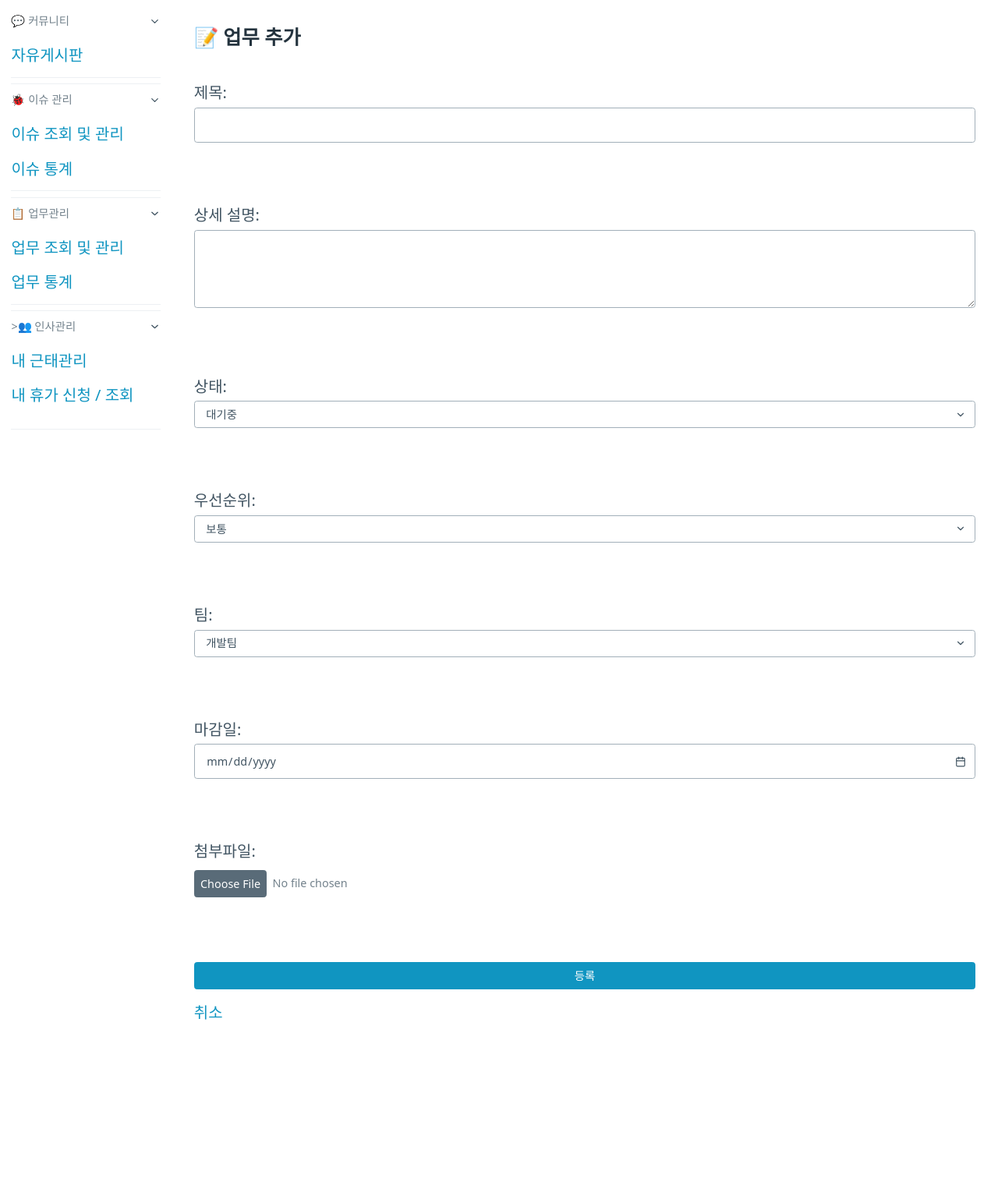
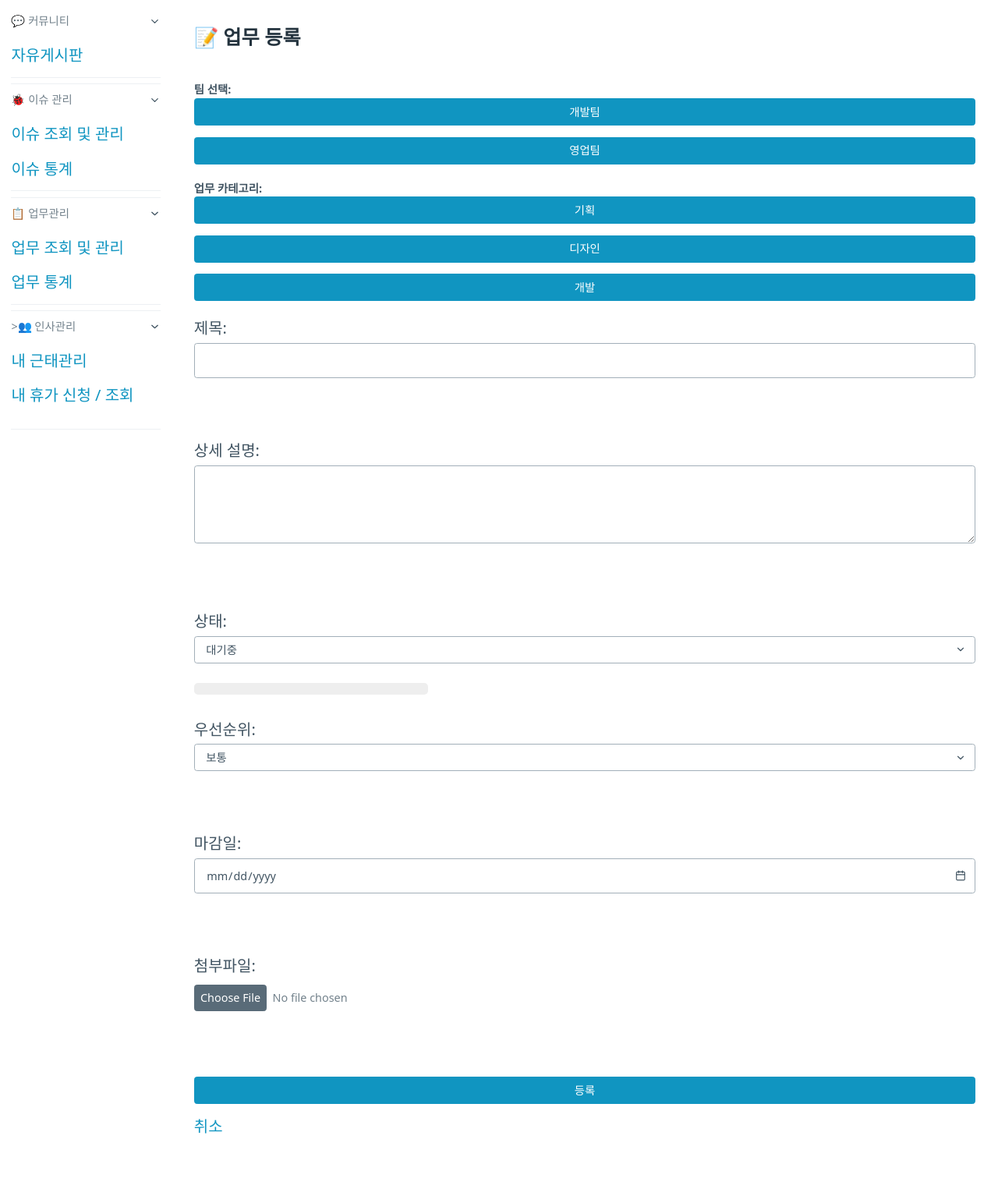
Before and after one commit to mcube35/infranet-team1, a Python web app: template src/infranet_team1/templates/task/add.html in a window 1280 px wide. Shown: the whole page at 78% size. Before the commit the page ends 1308 px from the top, so only its background shows below. Run offline with Jinja, Linux system fonts and the light colour scheme; the template is opened without the code that fills it, so the values that code supplies are empty.

Commit message:
등록화면 변경

```diff
--- a/src/infranet_team1/templates/task/add.html
+++ b/src/infranet_team1/templates/task/add.html
@@ -3,21 +3,47 @@
 {% block title %}업무 등록{% endblock %}
 
 {% block content %}
-    <h2>📝 업무 추가</h2>
+<h2>📝 업무 등록</h2>
+
+<!-- 팀별 탭 -->
+<div style="margin-bottom: 20px;">
+    <strong>팀 선택:</strong>
+    <button type="button" onclick="selectTeam('개발팀')">개발팀</button>
+    <button type="button" onclick="selectTeam('영업팀')">영업팀</button>
+</div>
+
+<!-- 업무 카테고리 탭 (예시) -->
+<div style="margin-bottom: 20px;">
+    <strong>업무 카테고리:</strong>
+    <button type="button">기획</button>
+    <button type="button">디자인</button>
+    <button type="button">개발</button>
+</div>
+
+<!-- 등록 폼 -->
 <form method="POST" enctype="multipart/form-data">
-        <label>제목: <input type="text" name="title" required></label><br><br>
+    <input type="hidden" name="team" id="teamInput" value="개발팀">
+
+    <label>제목:
+        <input type="text" name="title" required>
+    </label><br><br>
 
     <label>상세 설명:<br>
-            <textarea name="description" rows="4" cols="40" required></textarea>
+        <textarea name="description" rows="4" cols="60" required></textarea>
     </label><br><br>
 
     <label>상태:
-            <select name="status" required>
+        <select name="status" required onchange="updateProgress(this.value)">
             <option value="대기중">대기중</option>
             <option value="진행중">진행중</option>
             <option value="완료">완료</option>
         </select>
-        </label><br><br>
+    </label>
+
+    <!-- 진행률 바 -->
+    <div style="width: 300px; background-color: #eee; border-radius: 5px; margin-top: 10px;">
+        <div id="progressBar" style="width: 0%; background-color: #4caf50; height: 15px; border-radius: 5px;"></div>
+    </div><br>
 
     <label>우선순위:
         <select name="priority" required>
@@ -27,18 +53,31 @@
         </select>
     </label><br><br>
 
-        <label>팀:
-            <select name="team" required>
-                <option value="개발팀">개발팀</option>
-                <option value="영업팀">영업팀</option>
-            </select>
+    <label>마감일:
+        <input type="date" name="due_date" required>
     </label><br><br>
 
-        <label>마감일: <input type="date" name="due_date" required></label><br><br>
-
-        <label>첨부파일: <input type="file" name="file"></label><br><br>
+    <label>첨부파일:
+        <input type="file" name="file">
+    </label><br><br>
 
     <button type="submit">등록</button>
     <a href="{{ url_for('task.home') }}">취소</a>
 </form>
+
+<script>
+function selectTeam(team) {
+    document.getElementById('teamInput').value = team;
+    alert("선택된 팀: " + team);
+}
+
+function updateProgress(status) {
+    const bar = document.getElementById("progressBar");
+    let percent = 0;
+    if (status === "대기중") percent = 0;
+    else if (status === "진행중") percent = 50;
+    else if (status === "완료") percent = 100;
+    bar.style.width = percent + "%";
+}
+</script>
 {% endblock %}
```
Also changed, not shown: 3 other files. Lines whose indentation alone changed are shown as unchanged.
